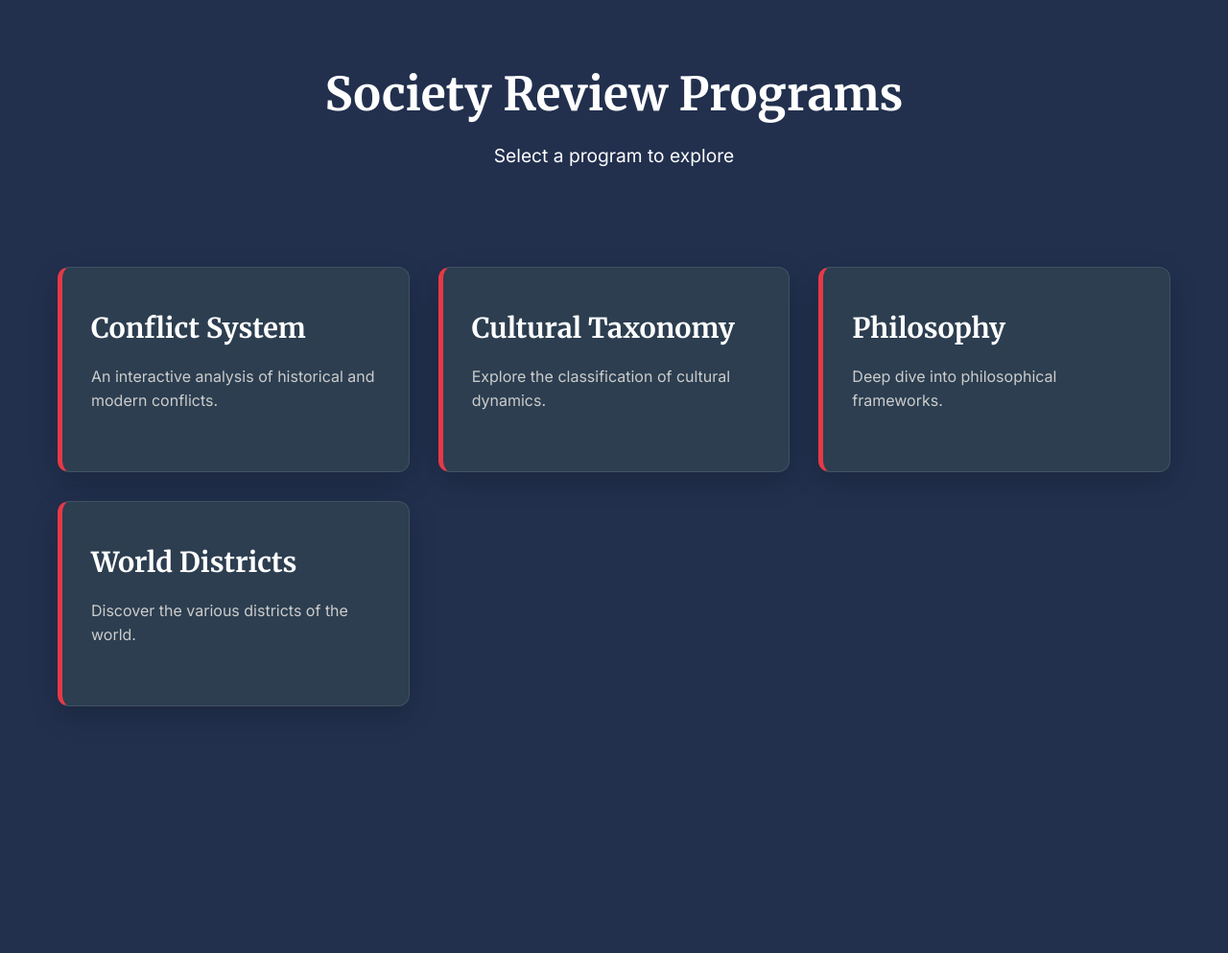
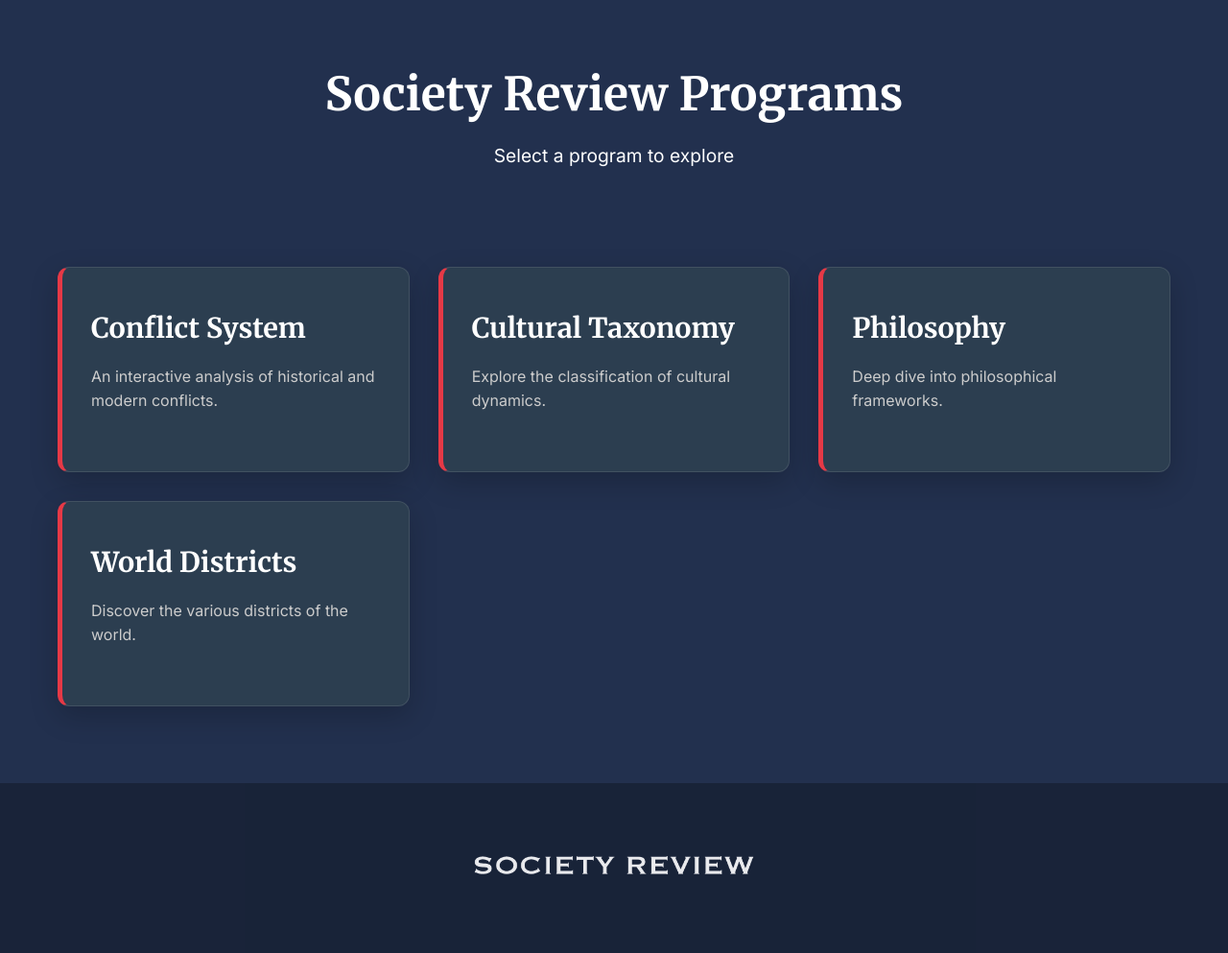
Before and after one commit to simonallmer/Society-Review-Programs, a plain HTML site: page index.html in a window 1280 px wide. Shown: the whole page at 96% size. Before the commit the page ends 800 px from the top, so only its background shows below. Drawn offline with Linux system fonts and the light colour scheme.

Commit message:
Add fullscreen embed instructions and Society Review logo footer

```diff
--- a/index.html
+++ b/index.html
@@ -62,6 +62,14 @@
         </section>
     </main>
 
+    <footer>
+        <div class="container" style="text-align: center;">
+            <a href="https://simonallmer.com/societyreview" target="_top">
+                <img src="society-review-logo.png" alt="Society Review"
+                    style="max-width: 300px; height: auto; cursor: pointer;">
+            </a>
+        </div>
+    </footer>
 
 </body>
 
```
Also changed, not shown: conflict-system.html (+8 -1 lines), society-review-logo.png (added), 1 other file.
